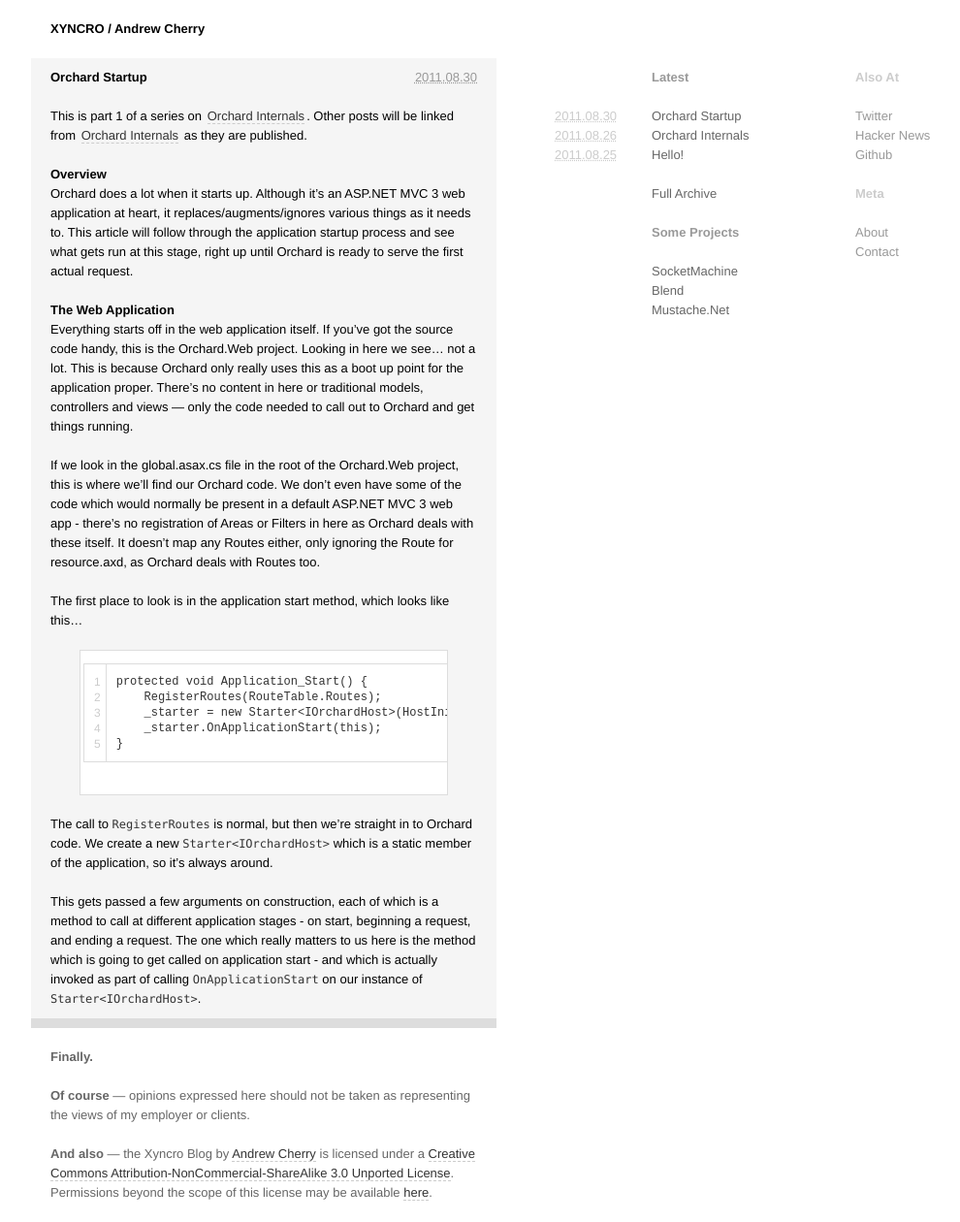
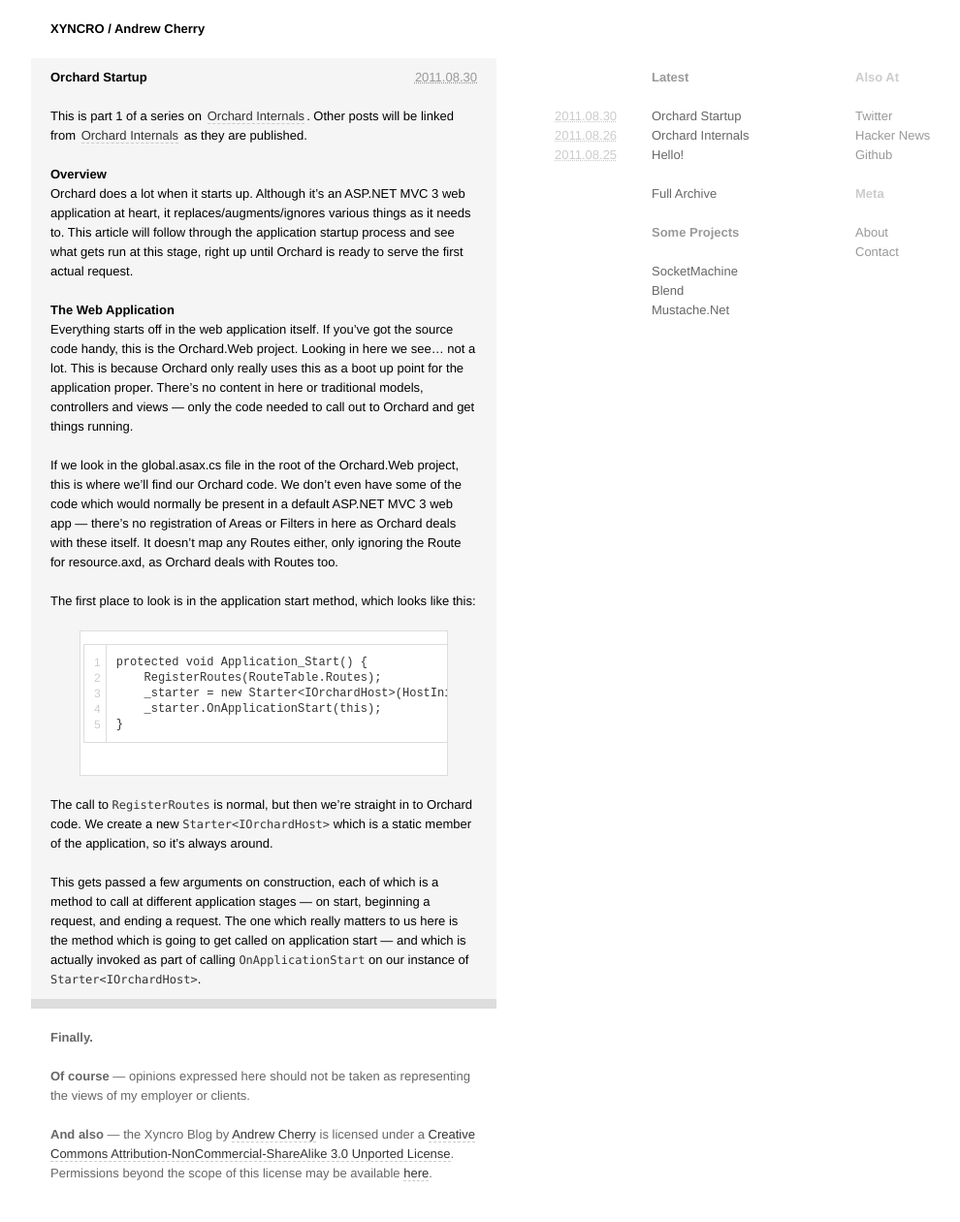
Before and after one commit to kolektiv/kolektiv.github.io, a Jekyll site: the page built from _posts/2011-08-30-orchard-startup-process.md, in a window 1280 px wide. Shown: the whole page at 97% size, without its empty margins (18-1008 px from the left). Built offline with Jekyll 4.4.1, drawn with Linux system fonts in a browser that asks for light colours; part of the change alters nothing that is shown.

```diff
--- a/_posts/2011-08-30-orchard-startup-process.md
+++ b/_posts/2011-08-30-orchard-startup-process.md
@@ -15,9 +15,9 @@ Orchard does a lot when it starts up. Although it's an ASP.NET MVC 3 web applica
 
 Everything starts off in the web application itself. If you've got the source code handy, this is the Orchard.Web project. Looking in here we see... not a lot. This is because Orchard only really uses this as a boot up point for the application proper. There's no content in here or traditional models, controllers and views &mdash; only the code needed to call out to Orchard and get things running.
 
-If we look in the global.asax.cs file in the root of the Orchard.Web project, this is where we'll find our Orchard code. We don't even have some of the code which would normally be present in a default ASP.NET MVC 3 web app - there's no registration of Areas or Filters in here as Orchard deals with these itself. It doesn't map any Routes either, only ignoring the Route for resource.axd, as Orchard deals with Routes too.
+If we look in the global.asax.cs file in the root of the Orchard.Web project, this is where we'll find our Orchard code. We don't even have some of the code which would normally be present in a default ASP.NET MVC 3 web app &mdash; there's no registration of Areas or Filters in here as Orchard deals with these itself. It doesn't map any Routes either, only ignoring the Route for resource.axd, as Orchard deals with Routes too.
 
-The first place to look is in the application start method, which looks like this...
+The first place to look is in the application start method, which looks like this:
 
 {% highlight csharp linenos %}
 
@@ -31,6 +31,6 @@ protected void Application_Start() {
 
 The call to `RegisterRoutes` is normal, but then we're straight in to Orchard code. We create a new `Starter<IOrchardHost>` which is a static member of the application, so it's always around.
 
-This gets passed a few arguments on construction, each of which is a method to call at different application stages - on start, beginning a request, and ending a request. The one which really matters to us here is the method which is going to get called on application start - and which is actually invoked as part of calling `OnApplicationStart` on our instance of `Starter<IOrchardHost>`.
+This gets passed a few arguments on construction, each of which is a method to call at different application stages &mdash; on start, beginning a request, and ending a request. The one which really matters to us here is the method which is going to get called on application start &mdash; and which is actually invoked as part of calling `OnApplicationStart` on our instance of `Starter<IOrchardHost>`.
 
 [Orchard Internals]: /orchard/2011/08/26/orchard-internals-series.html
```
